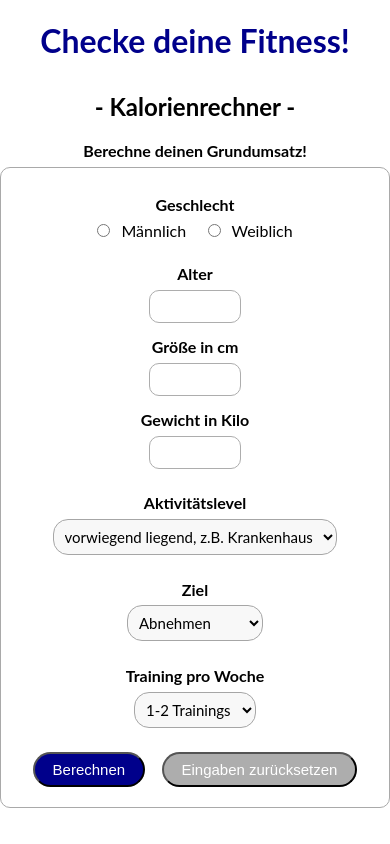
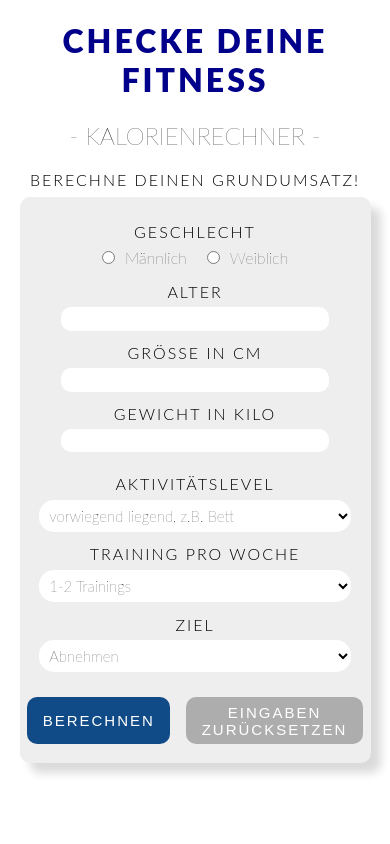
Before and after one commit to Pinape/Fitnessrechner, a plain HTML site: page index.html in a window 390 px wide. Drawn offline with Linux system fonts and the light colour scheme.

Commit message:
Responsive Design und Designverbesserungen

```diff
--- a/index.html
+++ b/index.html
@@ -11,7 +11,7 @@
 
 <body>
     <div id="header">
-        <h1>Checke deine Fitness!</h1>
+        <h1>Checke deine Fitness</h1>
         <h2>- Kalorienrechner -</h2>
         <p>Berechne deinen Grundumsatz!</p>
     </div>
@@ -42,11 +42,20 @@
             <div id="aktivitaet">
                 <p>Aktivitätslevel</p>
                 <select id="aktivitaetslevel">
-                    <option>vorwiegend liegend, z.B. Krankenhaus</option>
+                    <option>vorwiegend liegend, z.B. Bett</option>
                     <option>vorwiegend sitzend, z.B. Bürojob</option>
                     <option>sitzend/ stehend, z.B. Barkeeper</option>
                     <option>stehen/ gehend, z.B. Hostess</option>
-                    <option>sehr aktiv, z.B. Profisportler</option>
+                    <option>sehr aktiv, z.B. Sportler</option>
+                </select>
+            </div>
+
+            <div id="training">
+                <p>Training pro Woche</p>
+                <select id="trainingseinheiten">
+                    <option>1-2 Trainings</option>
+                    <option>3-4 Trainings</option>
+                    <option>5-7 Trainings</option>
                 </select>
             </div>
 
@@ -59,14 +68,6 @@
                 </select>
             </div>
 
-            <div id="training">
-                <p>Training pro Woche</p>
-                <select id="trainingseinheiten">
-                    <option>1-2 Trainings</option>
-                    <option>3-4 Trainings</option>
-                    <option>5-7 Trainings</option>
-                </select>
-            </div>
 
             <div id="buttons">
                 <button id="berechnen" type="submit">Berechnen</button>
--- a/styles.css
+++ b/styles.css
@@ -1,6 +1,11 @@
+html {
+    width:100%;
+    font-family: "Lato", sans-serif;
+}
+
 body {
-    font-family: "Lato", sans-serif;
     margin: 0 auto;
+    width:100%;
 }
 
 #header {
@@ -8,27 +13,44 @@ body {
 }
 
 h1 {
+    text-transform: uppercase;;
+    letter-spacing: 3px;
     color: darkblue;
+    font-weight: 900;
 }
 
 h2 {
-    margin-top: 8%;
+    text-transform: uppercase;
+    margin-top: 3%;
+    font-weight: lighter;
 }
 
 p {
+    text-transform: uppercase;
+    font-weight: 300;
     margin: 2% 0;
-    font-weight: bold;
+    letter-spacing: 2px;
 }
 
+label {
+    font-weight: 100;
+}
+
+
 #formular {
-    border: 1px solid darkgrey;
+    width:40%;
+    margin: 0 auto;
+    margin-bottom: 10%;
+    background-color: rgb(238, 238, 238);
+    border: 0 solid darkgrey;
     border-radius: 10px;
-    padding: 5%;
+    padding: 2% 0 3% 0;
     text-align: center;
+    box-shadow: 10px 10px 10px 0px rgba(0,0,0,0.15);
 }
 
 #geschlecht {
-    margin-bottom: 5%;
+    margin-bottom: 3%;
 }
 
 #angaben {
@@ -59,10 +81,14 @@ p {
 #gewicht {
     margin-bottom: 2%;
     width: 20%;
-    padding: 2% 3%;
+    padding: 1% 3%;
     font-size: 15px;
     border-radius: 10px;
-    border: 1px solid #adadad;
+    border: 1px none #adadad;
+}
+
+#gewicht{
+    margin-bottom:5%;
 }
 
 input {
@@ -70,16 +96,11 @@ input {
 }
 
 
-#gewicht {
-    margin-bottom: 5%;
-}
-
 #aktivitaet,
 #ziel,
 #training {
-    margin-bottom: 7%;
+    margin-bottom: 4%;
 }
-
 
 select {
     -webkit-writing-mode: horizontal-tb !important;
@@ -97,7 +118,7 @@ select {
     align-items: center;
     white-space: pre;
     -webkit-rtl-ordering: logical;
-    background-color: rgb(248, 248, 248);
+    background-color:#fff;
     cursor: default;
     margin: 0em;
     padding: 2%;
@@ -107,29 +128,34 @@ select {
     font-variant-caps: normal;
     font-variant-numeric: normal;
     font-variant-east-asian: normal;
-    font-weight: 400;
+    font-weight: 100;
     font-stretch: normal;
     font-size: 15px;
     line-height: normal;
     font-family: "Lato", sans-serif;
     border-radius: 15px;
-    border-width: 1px;
-    border-style: solid;
+    border-width: 0;
+    border-style: none;
     border-color: rgb(166, 166, 166);
     border-image: initial;
 }
 
 #berechnen {
-    border-radius: 50px;
+    border-radius: 10px;
     font-size: 15px;
     color: white;
-    background-color: darkblue;
+    background-color: #104B88;
     padding: 2% 5%;
     text-align: center;
 }
 
+#berechnen:hover {
+    background-color: #b0cae7;
+    color: rgb(21, 58, 99);
+}
+
 #zuruecksetzen {
-    border-radius: 50px;
+    border-radius: 10px;
     font-size: 15px;
     color: white;
     background-color: #adadad;
@@ -138,8 +164,58 @@ select {
     text-align: center;
 }
 
+#zuruecksetzen:hover {
+    background-color: #e4e4e4;
+    color: #656565;
+}
 
 #buttons {
     display: flex;
     justify-content: center;
+    margin-top: 8%;
 }
+
+button {
+    text-transform: uppercase;
+    font-weight: 200;
+    letter-spacing: 2px;
+    border: none;
+}
+
+
+@media only screen and (max-width: 786px) {
+    #formular {
+        width: 80%;
+        padding:5%;
+    }
+}
+
+
+@media only screen and (max-width: 425px) {
+    select {
+        width: 100%;
+    }
+}
+
+@media only screen and (max-width: 786px) {
+    #alter,
+    #groesse,
+    #gewicht {
+        width: 30%;
+    }
+}
+
+@media only screen and (max-width: 425px) {
+    #alter,
+    #groesse,
+    #gewicht {
+        width: 80%;
+    }
+}
+
+@media only screen and (max-width: 350px) {
+    #berechnen,
+    #zuruecksetzen {
+        font-size: 80%;
+    }
+}
```
